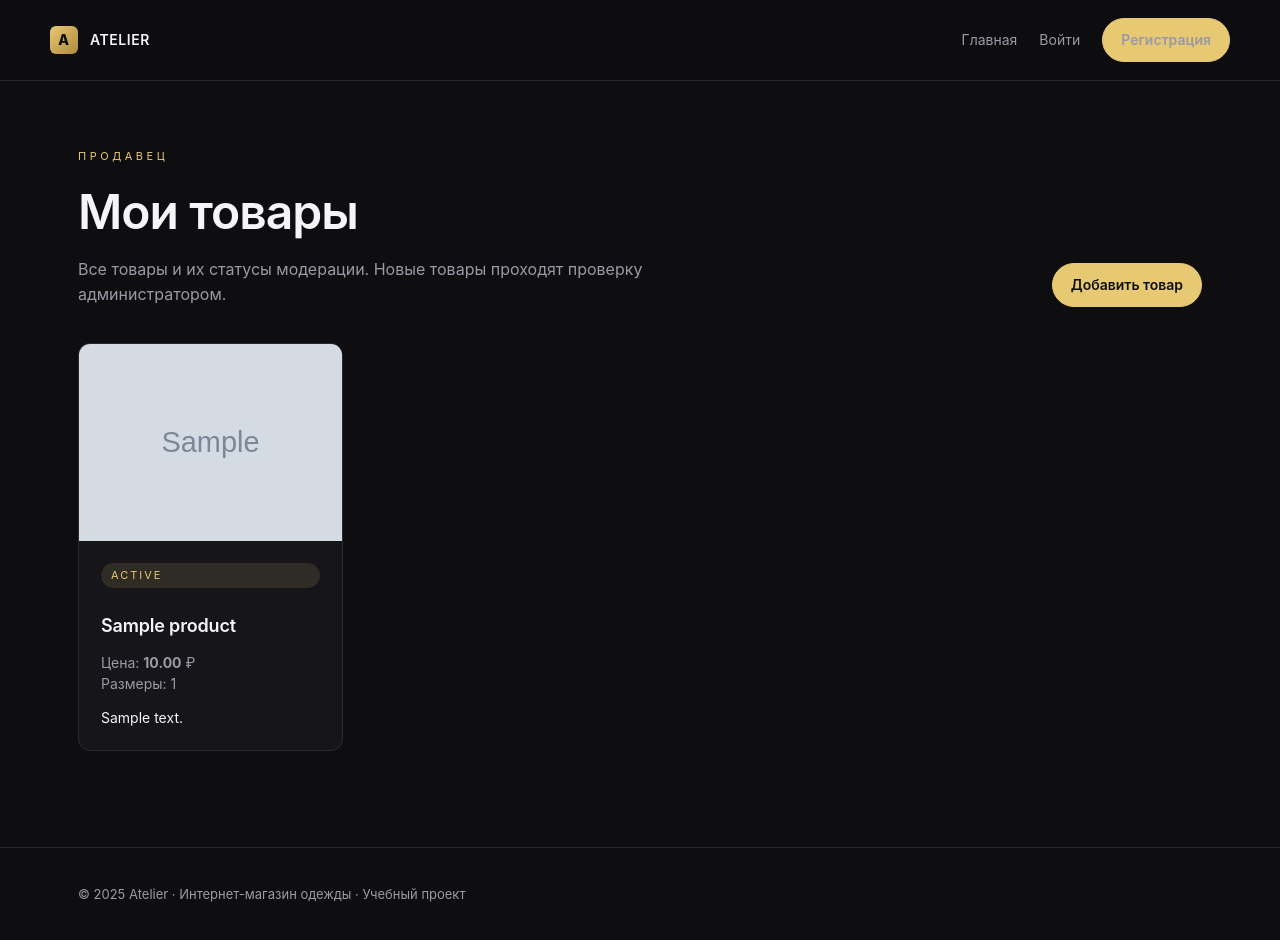
After one commit to Belousk/site-clothing-sales, a FastAPI app: template backend/app/templates/seller/products.html in a window 1280 px wide. The commit adds this page. Run offline with FastAPI, Linux system fonts and the light colour scheme; the template is opened without the code that fills it: most values are stand-ins (such as "Sample title", 1, 10 or a date in 2020); grey boxes marked "Sample" are stand-in pictures.

Commit message:
feat(uc-6): seller product addition with image upload
- Product model with status (pending/published/rejected) preparing for UC-7
- Seller router with /seller, /seller/products, /seller/products/new
- Image upload to backend/uploads served via /uploads StaticFiles
- Validation: non-empty name (<= 160 chars), price > 0, image up to 5MB
- Sizes stored as comma-separated list
- New seller dashboard with pending/published/rejected counts
- Status badges with color variants in styles.css

Co-Authored-By: Devin AI <158243242+devin-ai-integration[bot]@users.noreply.github.com>

```diff
--- a/backend/app/main.py
+++ b/backend/app/main.py
@@ -2,6 +2,7 @@ from contextlib import asynccontextmanager
 from pathlib import Path
 
 from fastapi import FastAPI
+from fastapi.responses import RedirectResponse
 from fastapi.staticfiles import StaticFiles
 from starlette.middleware.sessions import SessionMiddleware
 
@@ -9,6 +10,8 @@ from .config import settings
 from .database import init_db
 from .routers import auth as auth_router
 from .routers import pages as pages_router
+from .routers import seller as seller_router
+from .routers.seller import _RedirectToLogin
 
 STATIC_DIR = Path(__file__).parent / "static"
 
@@ -29,7 +32,14 @@ app.add_middleware(
     https_only=False,
 )
 
+@app.exception_handler(_RedirectToLogin)
+async def _redirect_to_login_handler(_request, _exc):  # noqa: ANN001
+    return RedirectResponse(url="/login", status_code=303)
+
+
 app.mount("/static", StaticFiles(directory=str(STATIC_DIR)), name="static")
+app.mount("/uploads", StaticFiles(directory=str(settings.uploads_dir)), name="uploads")
 
 app.include_router(pages_router.router)
 app.include_router(auth_router.router)
+app.include_router(seller_router.router)
--- /dev/null
+++ b/backend/app/routers/seller.py
@@ -0,0 +1,205 @@
+"""Роутер продавца. Реализует UC-6: добавление товара."""
+from __future__ import annotations
+
+import secrets
+import shutil
+from decimal import Decimal, InvalidOperation
+from pathlib import Path
+
+from fastapi import APIRouter, Depends, File, Form, HTTPException, Request, UploadFile, status
+from fastapi.responses import HTMLResponse, RedirectResponse
+from sqlalchemy import desc
+from sqlalchemy.orm import Session
+
+from ..config import settings
+from ..database import get_db
+from ..dependencies import get_current_user
+from ..models import Product, ProductStatus, User, UserRole
+from ..templating import templates
+
+router = APIRouter(prefix="/seller", tags=["seller"])
+
+ALLOWED_IMAGE_EXTENSIONS = {".jpg", ".jpeg", ".png", ".webp", ".gif"}
+
+
+class _RedirectToLogin(Exception):
+    """Контроллер вернёт RedirectResponse на /login, если пользователь не авторизован."""
+
+
+def _require_seller(user: User | None) -> User:
+    if user is None:
+        raise _RedirectToLogin
+    if user.role != UserRole.SELLER:
+        raise HTTPException(status_code=status.HTTP_403_FORBIDDEN, detail="Доступ только для продавцов.")
+    return user
+
+
+def _save_upload(upload: UploadFile) -> tuple[str | None, str | None]:
+    """Сохраняет загруженное фото и возвращает (filename, error)."""
+    if upload is None or upload.filename in (None, ""):
+        return None, None
+
+    suffix = Path(upload.filename).suffix.lower()
+    if suffix not in ALLOWED_IMAGE_EXTENSIONS:
+        return None, "Файл должен быть изображением (.jpg, .jpeg, .png, .webp, .gif)."
+    if upload.content_type and upload.content_type not in settings.allowed_image_types:
+        return None, "Поддерживаются только изображения JPEG, PNG, WebP, GIF."
+
+    upload.file.seek(0, 2)
+    size = upload.file.tell()
+    upload.file.seek(0)
+    if size > settings.max_image_size_bytes:
+        max_mb = settings.max_image_size_bytes // (1024 * 1024)
+        return None, f"Файл слишком большой (максимум {max_mb} МБ)."
+    if size == 0:
+        return None, "Файл пуст."
+
+    target_name = f"{secrets.token_hex(16)}{suffix}"
+    target_path = settings.uploads_dir / target_name
+    with target_path.open("wb") as out:
+        shutil.copyfileobj(upload.file, out)
+    return target_name, None
+
+
+def _parse_price(raw: str) -> tuple[Decimal | None, str | None]:
+    raw = raw.replace(",", ".").strip()
+    try:
+        value = Decimal(raw)
+    except (InvalidOperation, ValueError):
+        return None, "Цена должна быть числом."
+    if value <= 0:
+        return None, "Цена должна быть больше 0."
+    quantized = value.quantize(Decimal("0.01"))
+    return quantized, None
+
+
+@router.get("", response_class=HTMLResponse)
+def dashboard(
+    request: Request,
+    user: User | None = Depends(get_current_user),
+    db: Session = Depends(get_db),
+):
+    seller = _require_seller(user)
+    products = (
+        db.query(Product)
+        .filter(Product.seller_id == seller.id)
+        .order_by(desc(Product.created_at))
+        .limit(6)
+        .all()
+    )
+    counts = {
+        ProductStatus.PENDING: 0,
+        ProductStatus.PUBLISHED: 0,
+        ProductStatus.REJECTED: 0,
+    }
+    for status_value, in db.query(Product.status).filter(Product.seller_id == seller.id).all():
+        counts[status_value] = counts.get(status_value, 0) + 1
+    return templates.TemplateResponse(
+        request,
+        "seller/dashboard.html",
+        {"user": seller, "recent_products": products, "counts": counts},
+    )
+
+
+@router.get("/products", response_class=HTMLResponse)
+def list_products(
+    request: Request,
+    user: User | None = Depends(get_current_user),
+    db: Session = Depends(get_db),
+):
+    seller = _require_seller(user)
+    products = (
+        db.query(Product)
+        .filter(Product.seller_id == seller.id)
+        .order_by(desc(Product.created_at))
+        .all()
+    )
+    return templates.TemplateResponse(
+        request,
+        "seller/products.html",
+        {"user": seller, "products": products},
+    )
+
+
+@router.get("/products/new", response_class=HTMLResponse)
+def new_product_form(
+    request: Request,
+    user: User | None = Depends(get_current_user),
+):
+    seller = _require_seller(user)
+    return templates.TemplateResponse(
+        request,
+        "seller/new_product.html",
+        {
+            "user": seller,
+            "errors": [],
+            "form": {"name": "", "price": "", "sizes": "", "description": ""},
+        },
+    )
+
+
+@router.post("/products/new", response_class=HTMLResponse)
+def create_product(
+    request: Request,
+    name: str = Form(...),
+    price: str = Form(...),
+    sizes: str = Form(""),
+    description: str = Form(""),
+    image: UploadFile = File(None),
+    user: User | None = Depends(get_current_user),
+    db: Session = Depends(get_db),
+):
+    seller = _require_seller(user)
+    errors: list[str] = []
+
+    name_clean = name.strip()
+    if not name_clean:
+        errors.append("Название не может быть пустым.")
+    elif len(name_clean) > 160:
+        errors.append("Название не должно быть длиннее 160 символов.")
+
+    price_value, price_err = _parse_price(price)
+    if price_err:
+        errors.append(price_err)
+
+    sizes_clean = ",".join(s.strip() for s in sizes.split(",") if s.strip())
+    description_clean = description.strip()
+
+    saved_filename: str | None = None
+    if image is not None and image.filename:
+        saved_filename, image_err = _save_upload(image)
+        if image_err:
+            errors.append(image_err)
+
+    if errors:
+        return templates.TemplateResponse(
+            request,
+            "seller/new_product.html",
+            {
+                "user": seller,
+                "errors": errors,
+                "form": {
+                    "name": name_clean,
+                    "price": price,
+                    "sizes": sizes,
+                    "description": description_clean,
+                },
+            },
+            status_code=400,
+        )
+
+    assert price_value is not None
+    product = Product(
+        name=name_clean,
+        description=description_clean,
+        price=price_value,
+        sizes=sizes_clean,
+        image_filename=saved_filename,
+        status=ProductStatus.PENDING,
+        seller_id=seller.id,
+    )
+    db.add(product)
+    db.commit()
+    db.refresh(product)
+
+    return RedirectResponse(url="/seller/products", status_code=303)
--- a/backend/app/static/styles.css
+++ b/backend/app/static/styles.css
@@ -348,3 +348,70 @@ img { max-width: 100%; display: block; }
     color: var(--muted);
     font-size: 14px;
 }
+
+/* Статусы заявок на товары */
+.tag--pending { background: rgba(231, 200, 115, 0.12); color: var(--accent); }
+.tag--published { background: rgba(95, 207, 153, 0.14); color: #5fcf99; }
+.tag--rejected { background: rgba(255, 107, 107, 0.14); color: #ff8e8e; }
+
+textarea.input {
+    resize: vertical;
+    min-height: 120px;
+    font-family: inherit;
+}
+
+input[type="file"].input {
+    padding: 10px 12px;
+}
+
+/* Карточки товаров */
+.product-grid {
+    display: grid;
+    grid-template-columns: repeat(auto-fill, minmax(260px, 1fr));
+    gap: 22px;
+}
+.product {
+    background: var(--surface);
+    border: 1px solid var(--border);
+    border-radius: var(--radius);
+    overflow: hidden;
+    display: flex;
+    flex-direction: column;
+}
+.product__image {
+    aspect-ratio: 4 / 3;
+    background: var(--surface-2);
+    display: grid;
+    place-items: center;
+    overflow: hidden;
+}
+.product__image img {
+    width: 100%;
+    height: 100%;
+    object-fit: cover;
+}
+.product__noimage {
+    color: var(--muted);
+    font-size: 13px;
+    letter-spacing: 0.16em;
+    text-transform: uppercase;
+}
+.product__body {
+    padding: 22px;
+    display: flex;
+    flex-direction: column;
+    gap: 6px;
+}
+.product__body h3 {
+    margin: 4px 0 6px;
+    font-size: 18px;
+    font-weight: 600;
+    letter-spacing: -0.01em;
+}
+.product__meta { color: var(--muted); font-size: 14px; margin: 0; }
+.product__desc {
+    color: var(--text);
+    font-size: 14px;
+    margin: 6px 0 0;
+    line-height: 1.5;
+}
--- /dev/null
+++ b/backend/app/templates/seller/products.html
@@ -0,0 +1,52 @@
+{% extends "base.html" %}
+{% block title %}Мои товары · Atelier{% endblock %}
+{% block content %}
+<section class="dashboard">
+    <div class="container">
+        <div class="dashboard__head">
+            <div>
+                <p class="dashboard__eyebrow">Продавец</p>
+                <h1>Мои товары</h1>
+                <p class="dashboard__sub">
+                    Все товары и их статусы модерации. Новые товары проходят проверку администратором.
+                </p>
+            </div>
+            <a href="/seller/products/new" class="btn btn--primary">Добавить товар</a>
+        </div>
+
+        {% if products %}
+        <div class="product-grid">
+            {% for p in products %}
+            <article class="product">
+                <div class="product__image">
+                    {% if p.image_filename %}
+                        <img src="/uploads/{{ p.image_filename }}" alt="{{ p.name }}" />
+                    {% else %}
+                        <div class="product__noimage">Нет фото</div>
+                    {% endif %}
+                </div>
+                <div class="product__body">
+                    <span class="tag tag--{{ p.status.value }}">{{ p.status_label }}</span>
+                    <h3>{{ p.name }}</h3>
+                    <p class="product__meta">
+                        Цена: <strong>{{ '%.2f'|format(p.price) }}</strong> ₽
+                        {% if p.sizes_list %}<br>Размеры: {{ p.sizes_list | join(', ') }}{% endif %}
+                    </p>
+                    {% if p.description %}
+                        <p class="product__desc">{{ p.description }}</p>
+                    {% endif %}
+                    {% if p.status.value == "rejected" and p.rejection_reason %}
+                        <p style="color: var(--danger); font-size: 13px;">Причина отказа: {{ p.rejection_reason }}</p>
+                    {% endif %}
+                </div>
+            </article>
+            {% endfor %}
+        </div>
+        {% else %}
+        <div class="placeholder">
+            Пока нет товаров. Создайте первый — нажмите «Добавить товар».
+        </div>
+        {% endif %}
+    </div>
+</section>
+{% endblock %}
```
Also changed, not shown: backend/app/config.py (+12 -0 lines), backend/app/models.py (+67 -2 lines), backend/app/routers/pages.py (+0 -9 lines), backend/app/templates/seller.html (deleted, +0 -39 lines), backend/app/templates/seller/dashboard.html (added, +63 -0 lines), backend/app/templates/seller/new_product.html (added, +56 -0 lines), README.md, 2 other files.
